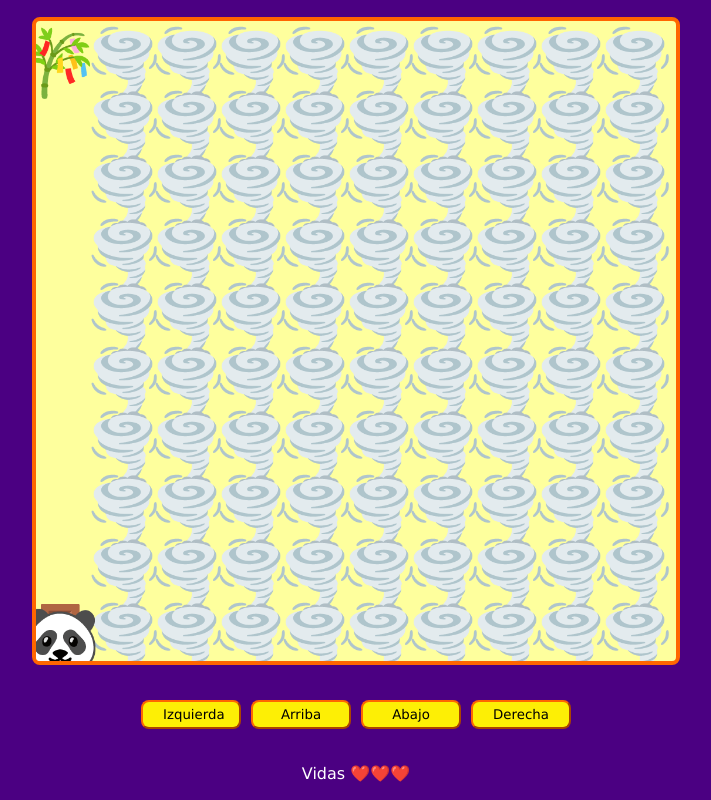
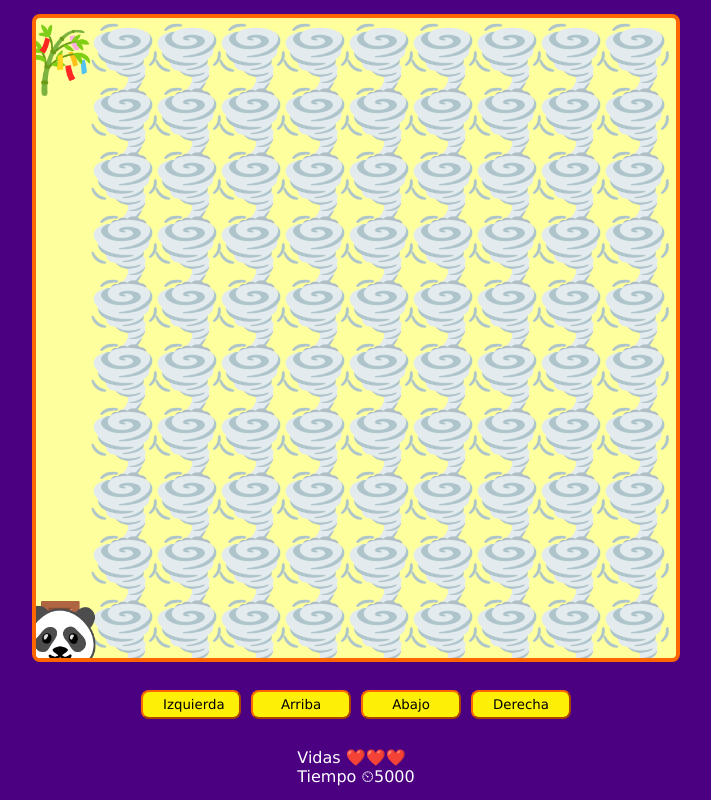
Before and after one commit to ekimColab/TPracticoVideoJuego, a plain HTML site: page index.html in a window 1280 px wide. Shown: the whole page, without its empty margins (284-995 px from the left). Drawn offline with Linux system fonts and the light colour scheme.

Commit message:
Video 17, secrean los metodos para control de tiempo

```diff
--- a/game.js
+++ b/game.js
@@ -6,11 +6,16 @@ let elementSize;
 let level = 0;
 let lives = 3;
 
+let timeStart ;
+let timePlayer ;
+let timeInterval;
+
 const btnUp = document.querySelector('#up');
 const btnLeft = document.querySelector('#left');
 const btnRight = document.querySelector('#right');
 const btnDown = document.querySelector('#down');
-const spamLives = document.querySelector('#spanLives')
+const spamLives = document.querySelector('#spanLives');
+const spamTime = document.querySelector('#time');
 
 let mapRowCols =[];
 const playerPosition = {
@@ -66,8 +71,13 @@ window.addEventListener('keydown', moveByKeys);//ArrowDown
     const map = maps[level];
 
     if( !map){
-        //gameWin();
+        gameWin();
         return;
+    }
+
+    if( !timeStart){
+        timeStart = Date.now();
+        timeInterval = setInterval(showTime, 100);
     }
 
     showLives()
@@ -155,7 +165,8 @@ function levelWin(){
 }
 
 function gameWin(){
-
+    console.log('Terminaste el juego')
+    clearInterval(timeInterval);
 }
 
 function levelFail(){
@@ -164,6 +175,7 @@ function levelFail(){
         console.log('Perdiste una vida ')
         level = 0;
         lives = 3;
+        timeStart = undefined;
     }
     //modal.style.display = "block";
     playerPosition.x = undefined;
@@ -171,11 +183,14 @@ function levelFail(){
     startGame();
 }
 
-
 function showLives(){
     spamLives.innerHTML='';
     const heartsArray = Array(lives).fill(emojis['HEART']);
     heartsArray.forEach( heart => spamLives.append(heart));
+}
+
+function showTime(){
+    spamTime.innerHTML =  Date.now() - timeStart;
 }
 
 function moveUp(){
--- a/index.html
+++ b/index.html
@@ -20,6 +20,7 @@
         <div id="messages">
 
             <p>Vidas <span id="spanLives"></span></p>
+            <p>Tiempo ⏲<span id="time"></span></p>
         </div>
 
     </div>
```
